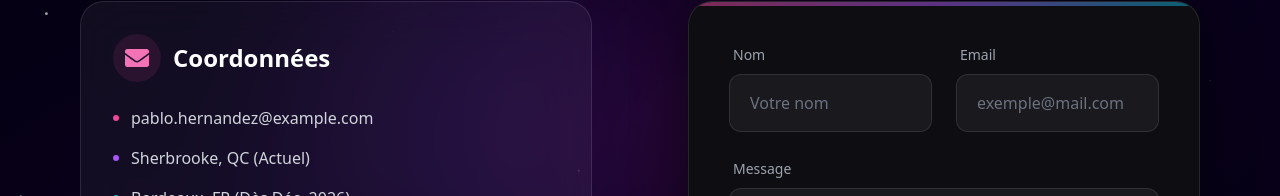
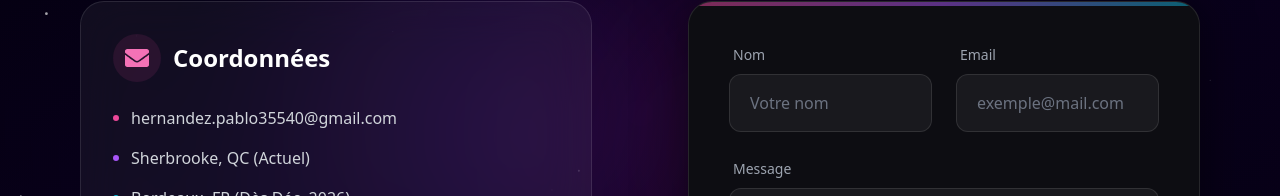
Before and after one commit to PabloDev-bit/portfolio, a Next.js app in the folder my-next-app/: page /contact in a window 1280 px wide. Shown: the part 287-483 px from the top of the page. Built offline with nearby package versions, Linux system fonts and the light colour scheme.

Commit message:
fix: update email address in ContactPage component

```diff
--- a/my-next-app/app/contact/page.tsx
+++ b/my-next-app/app/contact/page.tsx
@@ -156,7 +156,7 @@ export default function ContactPage() {
               <div className="space-y-4 text-gray-300">
                 <p className="flex items-center gap-3 hover:text-white transition-colors">
                    <span className="w-1.5 h-1.5 rounded-full bg-pink-500"/>
-                   pablo.hernandez@example.com
+                   hernandez.pablo35540@gmail.com
                 </p>
                 <p className="flex items-center gap-3 hover:text-white transition-colors">
                    <span className="w-1.5 h-1.5 rounded-full bg-purple-500"/>
```
